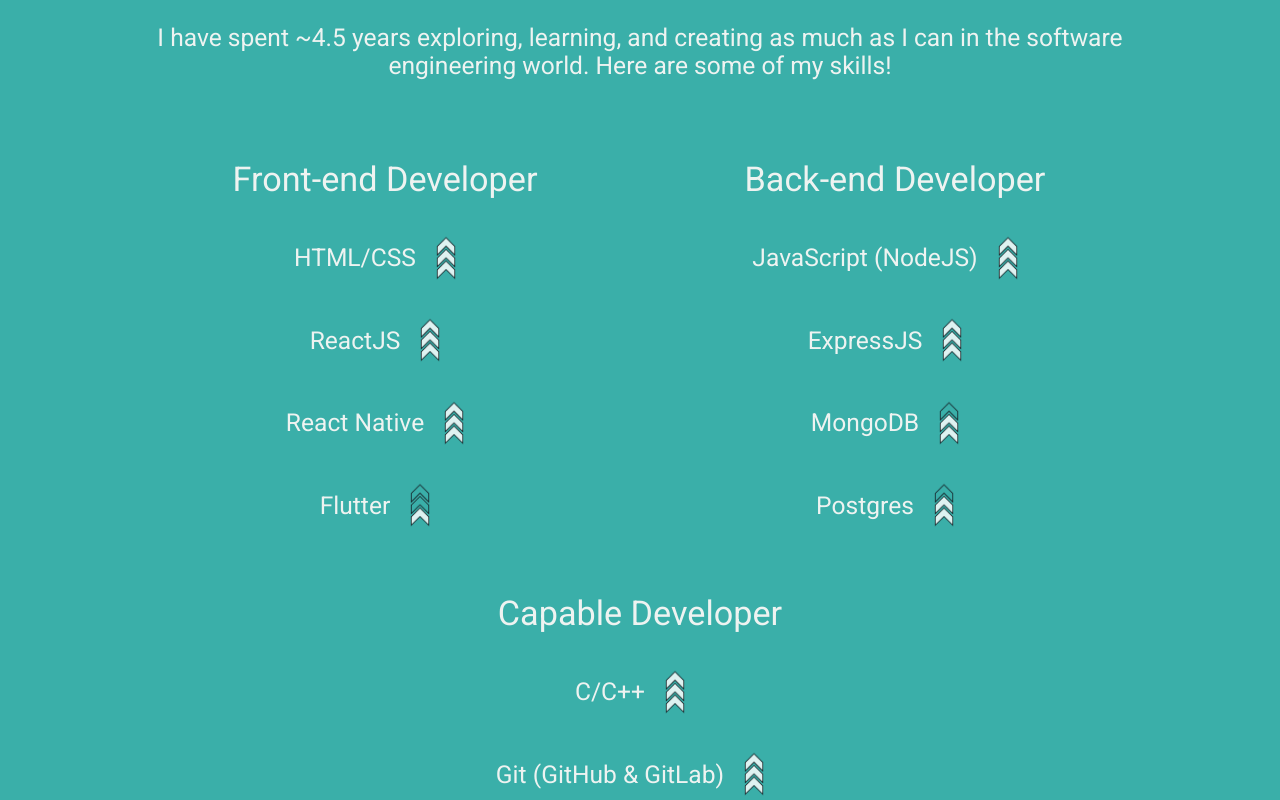
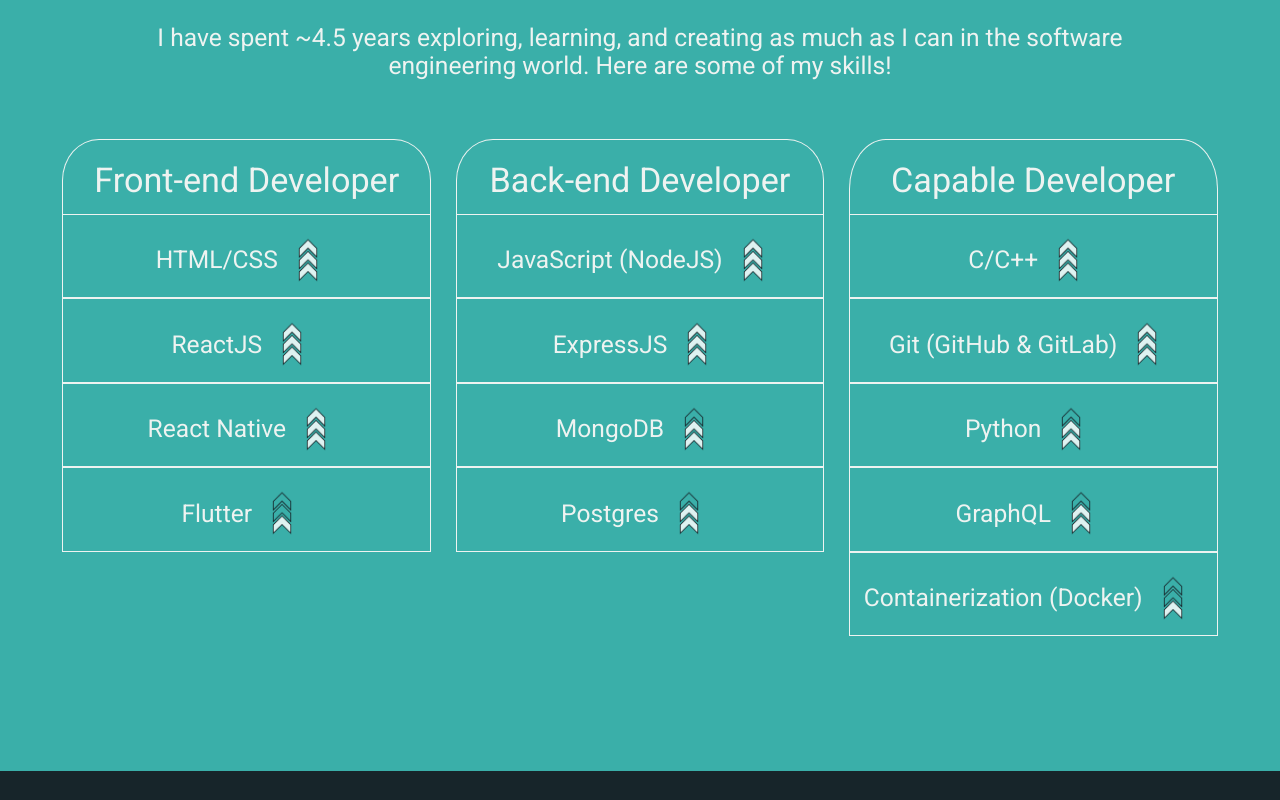
Before and after one commit to matthew-plusprogramming/matthewlin.dev, a React (Create React App) app: page /about in a window 1280 px wide. Shown: the part 1420-2220 px from the top of the page. Built offline with nearby package versions, Linux system fonts and the light colour scheme.

Commit message:
:lipstick: Updated skills section styling to reflect new design

```diff
--- a/src/styles/sections.scss
+++ b/src/styles/sections.scss
@@ -51,15 +51,18 @@
   .collapsible,
   .collapsible-header,
   .collapsible-body {
-    padding: 0;
-    border: none;
-
     background-color: var(--color-primary);
     border-color: var(--color-contrast);
   }
 
+  .collapsible {
+    border-top-right-radius: 10%;
+    border-top-left-radius: 10%;
+    height: 100%;
+  }
   .collapsible-header {
     padding: 1rem 0 0.5rem;
+    border-top: 1px solid;
     align-items: center;
   }
   .collapsible-body {
@@ -69,12 +72,15 @@
 .skills-wrapper {
   // Wrapping for our skills collapsibles
   flex-wrap: wrap;
-  padding: 0 1rem;
+  padding: 0 2%;
 
   // Collapsible configuration
   .collapsible {
-    width: 30rem;
-    margin: 1rem 2rem;
+    width: 30%;
+    @media #{$medium-and-down} {
+      width: 30rem;
+    }
+    margin: 1rem 1%;
     h4 {
       text-align: center;
     }
```
